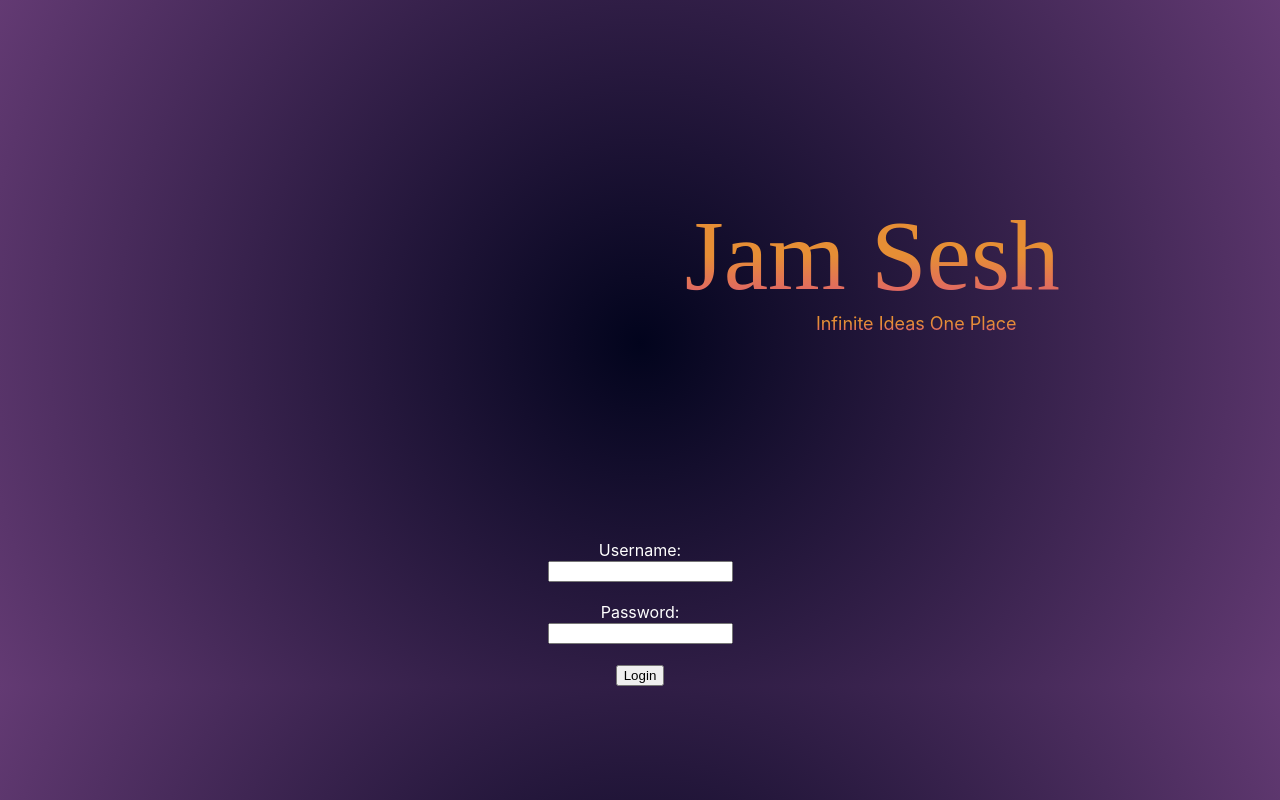
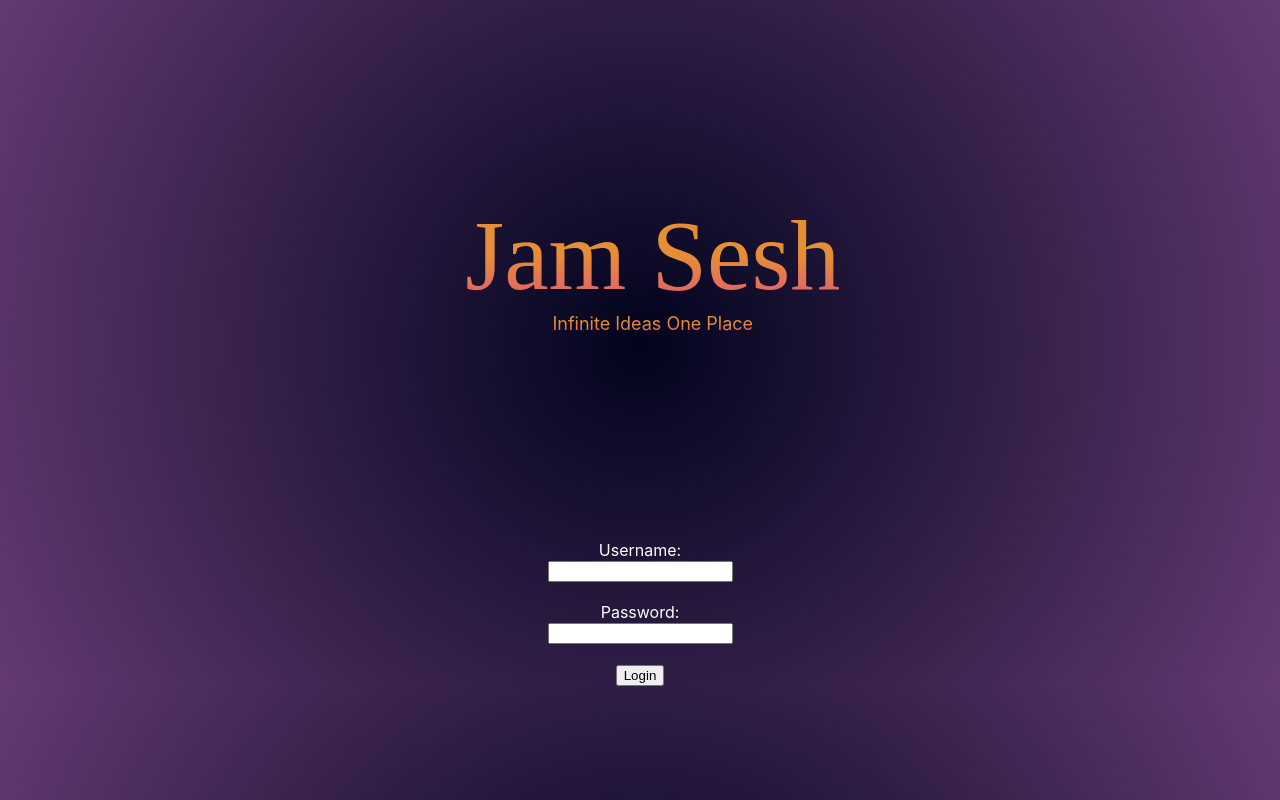
Before and after one commit to lavanyamenon15/JamSesh, a React (Create React App) app in the folder my-app/: page / in a window 1280 px wide. Built offline with nearby package versions, Linux system fonts and the light colour scheme.

Commit message:
fixed login page

```diff
--- a/my-app/src/style/login.css
+++ b/my-app/src/style/login.css
@@ -8,8 +8,8 @@ body {
     background-clip: text;
     color: transparent;
     font-size: 100px;
-    text-align: left;
-    padding-left: 35%;
+    text-align: center;
+    padding-left: 0;
     font-family: Shrikhand;
     margin-bottom: 0px;
 }
@@ -20,8 +20,8 @@ body {
     background-clip: text;
     color: transparent;
     font-size: 18px;
-    text-align: left;
-    padding-left: 42%;
+    text-align: center;
+    padding-left: 0;
     margin-top: 0;
 }
 
```
